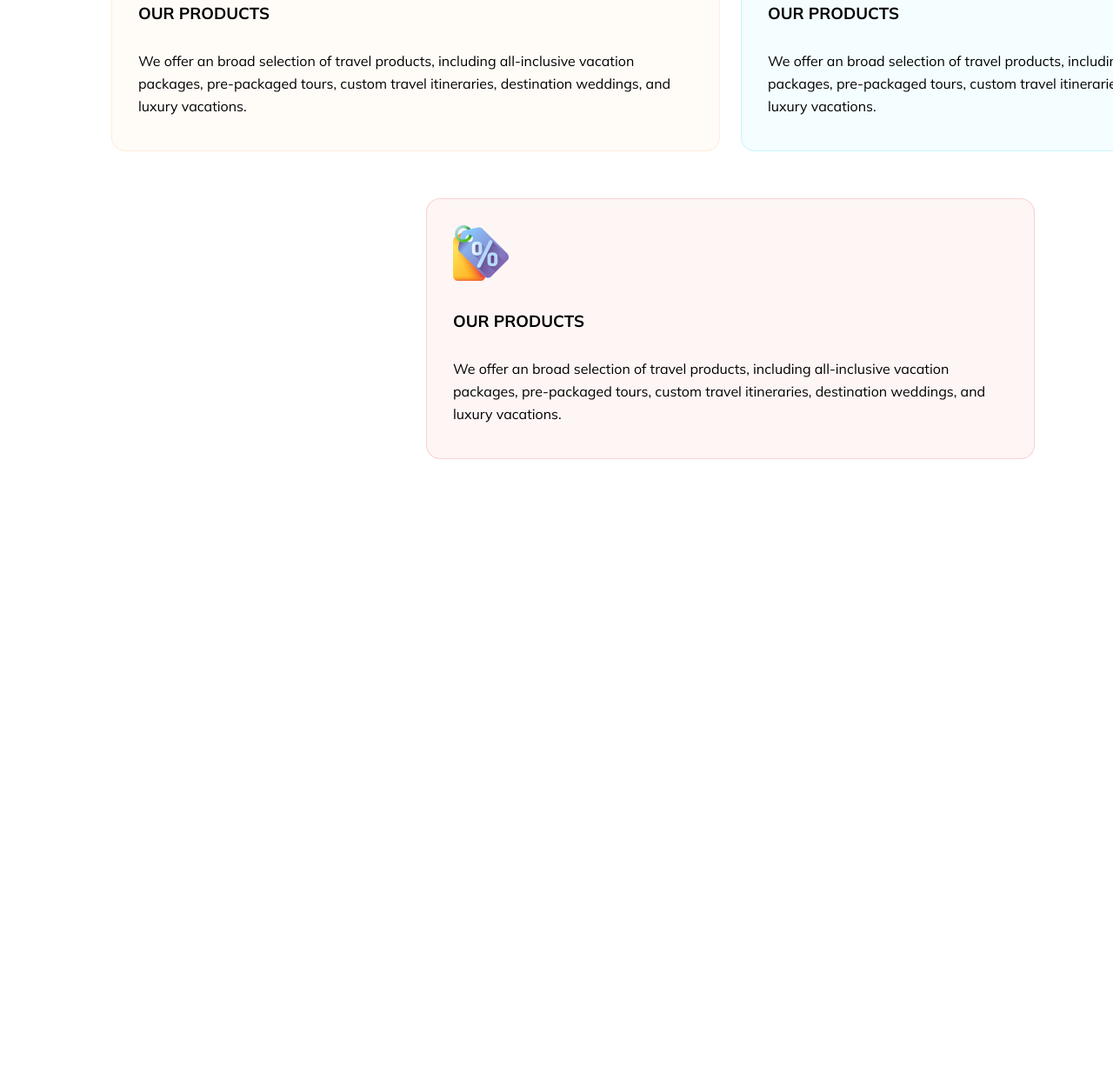
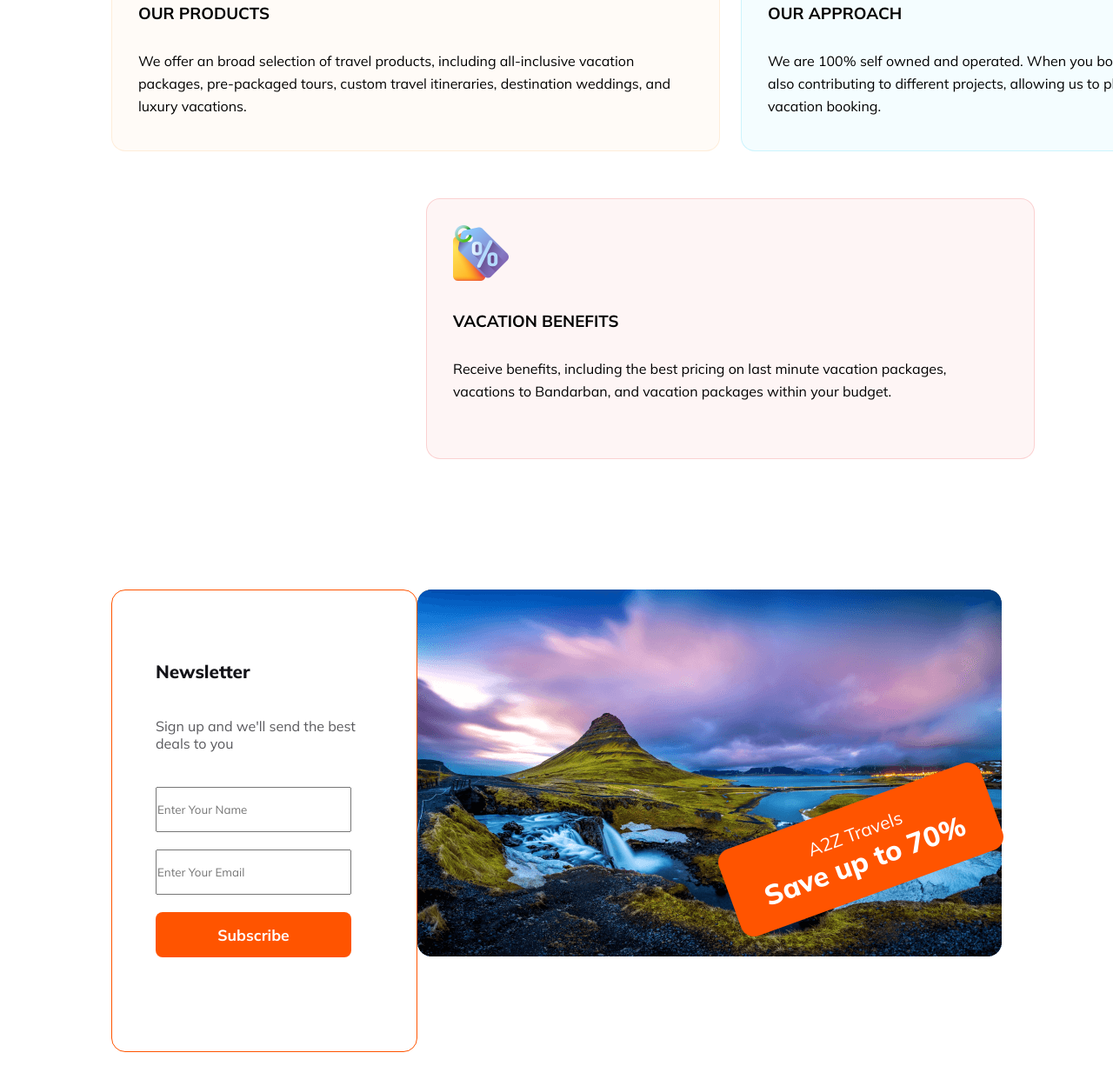
Before and after one commit to farzana-mohsin/assignment-two, a plain HTML site: page index.html in a window 1280 px wide. Shown: the part 3002-4251 px from the top of the page at 87% size. Before the commit the page ends 3680 px from the top, so only its background shows below. Drawn offline with Linux system fonts and the light colour scheme.

Commit message:
add newsletter section and make it responsive

```diff
--- a/index.html
+++ b/index.html
@@ -3,7 +3,7 @@
   <head>
     <meta charset="UTF-8" />
     <meta name="viewport" content="width=device-width, initial-scale=1.0" />
-    <title>Document</title>
+    <title>A2Z Travels</title>
     <link rel="stylesheet" href="styles/travel.css" />
     <script
       src="https://kit.fontawesome.com/71fcfe4822.js"
@@ -129,6 +129,7 @@
           referrerpolicy="no-referrer-when-downgrade"
         ></iframe>
       </section>
+      <!-- choose section -->
       <section>
         <div class="choose">
           <div class="choose-text">
@@ -150,22 +151,42 @@
             </div>
             <div class="choose-list-child choose-list-b">
               <img src="images/map 1.png" alt="" />
-              <h3>OUR PRODUCTS</h3>
+              <h3>OUR APPROACH</h3>
               <p>
-                We offer an broad selection of travel products, including
-                all-inclusive vacation packages, pre-packaged tours, custom
-                travel itineraries, destination weddings, and luxury vacations.
+                We are 100% self owned and operated. When you book with A2Z
+                Travels, you are also contributing to different projects,
+                allowing us to plant 10 trees for every every vacation booking.
               </p>
             </div>
             <div class="choose-list-child choose-list-c">
               <img src="images/price-tag 1.png" alt="" />
-              <h3>OUR PRODUCTS</h3>
+              <h3>VACATION BENEFITS</h3>
               <p>
-                We offer an broad selection of travel products, including
-                all-inclusive vacation packages, pre-packaged tours, custom
-                travel itineraries, destination weddings, and luxury vacations.
+                Receive benefits, including the best pricing on last minute
+                vacation packages, vacations to Bandarban, and vacation packages
+                within your budget.
               </p>
             </div>
+          </div>
+        </div>
+      </section>
+      <!-- newsletter section -->
+      <section class="newsletter">
+        <div class="newsletter-text">
+          <h3>Newsletter</h3>
+          <p>Sign up and we'll send the best deals to you</p>
+          <div class="newletter-form">
+            <form action=""></form>
+            <input type="text" placeholder="Enter Your Name" />
+            <input type="email" placeholder="Enter Your Email" />
+            <button class="subscribe-button">Subscribe</button>
+          </div>
+        </div>
+        <div class="newsletter-image">
+          <img src="images/Rectangle 8 (1).png" alt="" />
+          <div class="travel-badge">
+            <p>A2Z Travels</p>
+            <h3>Save up to 70%</h3>
           </div>
         </div>
       </section>
--- a/styles/travel.css
+++ b/styles/travel.css
@@ -151,7 +151,8 @@ nav .home {
   font-weight: 800;
 }
 .destination-container-p,
-.choose-text p {
+.choose-text p,
+.newsletter-text p {
   color: rgba(19, 19, 24, 0.7);
   font-weight: 400;
   max-width: 700px;
@@ -223,6 +224,7 @@ nav .home {
   grid-row: 3 / span 1;
   background-image: url("../images/Rectangle\ 10.png");
 }
+/* choose related styles */
 .choose {
   width: 80%;
   margin: 120px auto;
@@ -281,6 +283,79 @@ h3 {
 }
 .choose-list-child > p {
   line-height: 26px;
+}
+/* newletter related styles */
+.newsletter {
+  width: 80%;
+  margin: 120px auto;
+  display: flex;
+  justify-content: space-around;
+}
+.newsletter input {
+  display: block;
+  width: 90%;
+  height: 52px;
+  margin-top: 20px;
+}
+.subscribe-button {
+  display: block;
+  border-radius: 8px;
+  background: #ff5400;
+  width: 90%;
+  height: 52px;
+  border: none;
+  color: #fff;
+  text-align: center;
+  font-weight: 700;
+  font-size: 1.1rem;
+  margin-top: 20px;
+}
+.newsletter-text {
+  width: 40%;
+  padding: 50px;
+  border-radius: 16px;
+  border: 1px solid #ff5400;
+}
+.newsletter-img img {
+  max-width: 60%;
+  height: 90%;
+}
+.newsletter-text h3 {
+  color: #131318;
+  font-size: 1.3rem;
+  font-weight: 800;
+  margin-bottom: 40px;
+}
+.newsletter-text p {
+  margin-bottom: 40px;
+}
+.travel-badge {
+  background: #ff5400;
+  max-width: 320px;
+  border-radius: 16px;
+  padding: 5px;
+  text-align: center;
+  position: relative;
+  bottom: 180px;
+  left: 350px;
+  transform: rotate(-20deg);
+  translate: rotate(45deg);
+}
+.travel-badge p {
+  color: #fff;
+  text-align: center;
+  font-size: 1.3rem;
+  /* font-weight: 400; */
+  margin-bottom: 0;
+  margin-top: 15px;
+}
+.travel-badge h3 {
+  color: #fff;
+  text-align: center;
+  font-size: 2rem;
+  font-weight: 800;
+  margin-top: 0;
+  margin-bottom: 15px;
 }
 @media screen and (max-width: 600px) {
   .menu-items {
@@ -347,8 +422,8 @@ h3 {
   }
   .choose-list-child {
     width: 100%;
-    margin: 50px;
-    padding: 20px;
+    margin: 0 auto;
+    align-items: center;
   }
   .choose-list-a {
     grid-column: 1 / span 1;
@@ -362,4 +437,17 @@ h3 {
     grid-column: 1 / span 1;
     grid-row: 3 / span 1;
   }
+  .newsletter {
+    flex-direction: column;
+    justify-content: center;
+    align-items: center;
+  }
+  .newsletter-text {
+    width: 100%;
+    margin-bottom: 40px;
+  }
+  .newsletter-img img {
+    max-width: 70%;
+    /* object-fit: contain; */
+  }
 }
```
